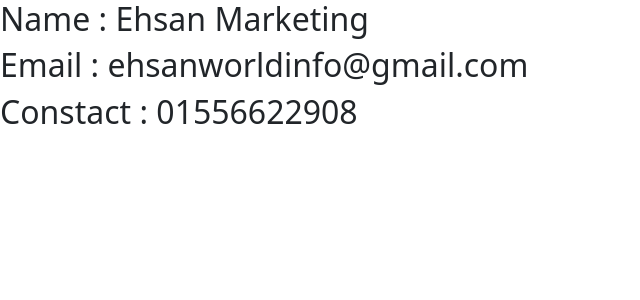
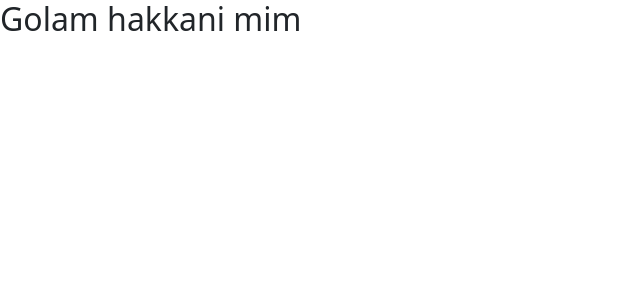
Before and after one commit to Mim-Hakkani/React_country_app, a React (Create React App) app: page / in a window 1280 px wide. Shown: the top 300 px of the page, without its empty margins (0-640 px from the left). Built offline with nearby package versions, Linux system fonts and the light colour scheme.

Commit message:
multivalue in context apis

```diff
--- a/src/App.js
+++ b/src/App.js
@@ -1,14 +1,29 @@
 import 'bootstrap/dist/css/bootstrap.css';
 import './App.css';
 import Countries from './components/Countriesall/Countries';
-import ContextApiMain from './components/hooks/ContextApi';
+import ContextApiMain from './components/Propsdrilling/ContextApi';
 
 
 function App() {
   return (
    <>
      {/* <Countries /> */}
-     <ContextApiMain/>
+
+
+
+
+      {/*this section is used for props drilling */}
+
+       {/* <ContextApiMain/>  */}
+
+
+
+
+       {/* this area is used for context apis  */}
+
+       <ContextApiMain />
+
+
 
     </>
 
--- /dev/null
+++ b/src/components/Propsdrilling/Component1.js
@@ -0,0 +1,13 @@
+import React from 'react';
+import Component2 from './Component2';
+
+const Component1 = () => {
+    return (
+        <div>
+            {/* <h1>This is component 1</h1> */}
+            <Component2 />
+        </div>
+    );
+};
+
+export default Component1;
--- /dev/null
+++ b/src/components/Propsdrilling/Component2.js
@@ -0,0 +1,13 @@
+import React from 'react';
+import Componet3 from './Componet3';
+
+const Component2 = () => {
+    return (
+        <div>
+            {/* <h2>This is component 2</h2> */}
+            <Componet3  />
+        </div>
+    );
+};
+
+export default Component2;
--- /dev/null
+++ b/src/components/Propsdrilling/Component4.js
@@ -0,0 +1,18 @@
+import React, { useContext } from 'react';
+import { personalInfo } from './ContextApi';
+
+const Component4 = () => {
+    const {info,cteatorName} = useContext(personalInfo);
+    console.log(info);
+    return (
+        <div>
+
+            <h2>Name : {info.name}</h2>
+            <h2>Email : {info.email}</h2>
+            <h2>Constact : {info.contact}</h2>
+            <span>{cteatorName}</span>
+        </div>
+    );
+};
+
+export default Component4;
--- /dev/null
+++ b/src/components/Propsdrilling/Componet3.js
@@ -0,0 +1,16 @@
+import React, { useContext } from 'react';
+import Component4 from './Component4';
+import { personalInfo } from './ContextApi';
+
+const Componet3 = () => {
+    const {info,cteatorName}=useContext(personalInfo)
+    return (
+        <div>
+            <h2>{cteatorName}</h2>
+            {/* <Component4  /> */}
+
+        </div>
+    );
+};
+
+export default Componet3;
--- /dev/null
+++ b/src/components/Propsdrilling/ContextApi.js
@@ -0,0 +1,23 @@
+import React, { createContext } from 'react';
+import Component1 from './Component1';
+
+//fake data is used for testing
+const info =
+    {
+        name :'Ehsan Marketing',
+        email:"ehsanworldinfo@gmail.com",
+        contact:'01556622908'
+    }
+    const cteatorName = "Golam hakkani mim";
+
+export const personalInfo = createContext();
+const ContextApiMain = () => {
+
+    return (
+        <personalInfo.Provider value={{info,cteatorName}}>
+            <Component1 />
+        </personalInfo.Provider>
+    );
+};
+
+export default ContextApiMain;
```
Also changed, not shown: src/components/hooks copy/Component1.js (renamed from src/components/hooks/Component1.js), src/components/hooks copy/Component2.js (renamed from src/components/hooks/Component2.js), src/components/hooks copy/Component4.js (renamed from src/components/hooks/Component4.js), src/components/hooks copy/Componet3.js (renamed from src/components/hooks/Componet3.js), src/components/hooks copy/ContextApi.js (renamed from src/components/hooks/ContextApi.js).
